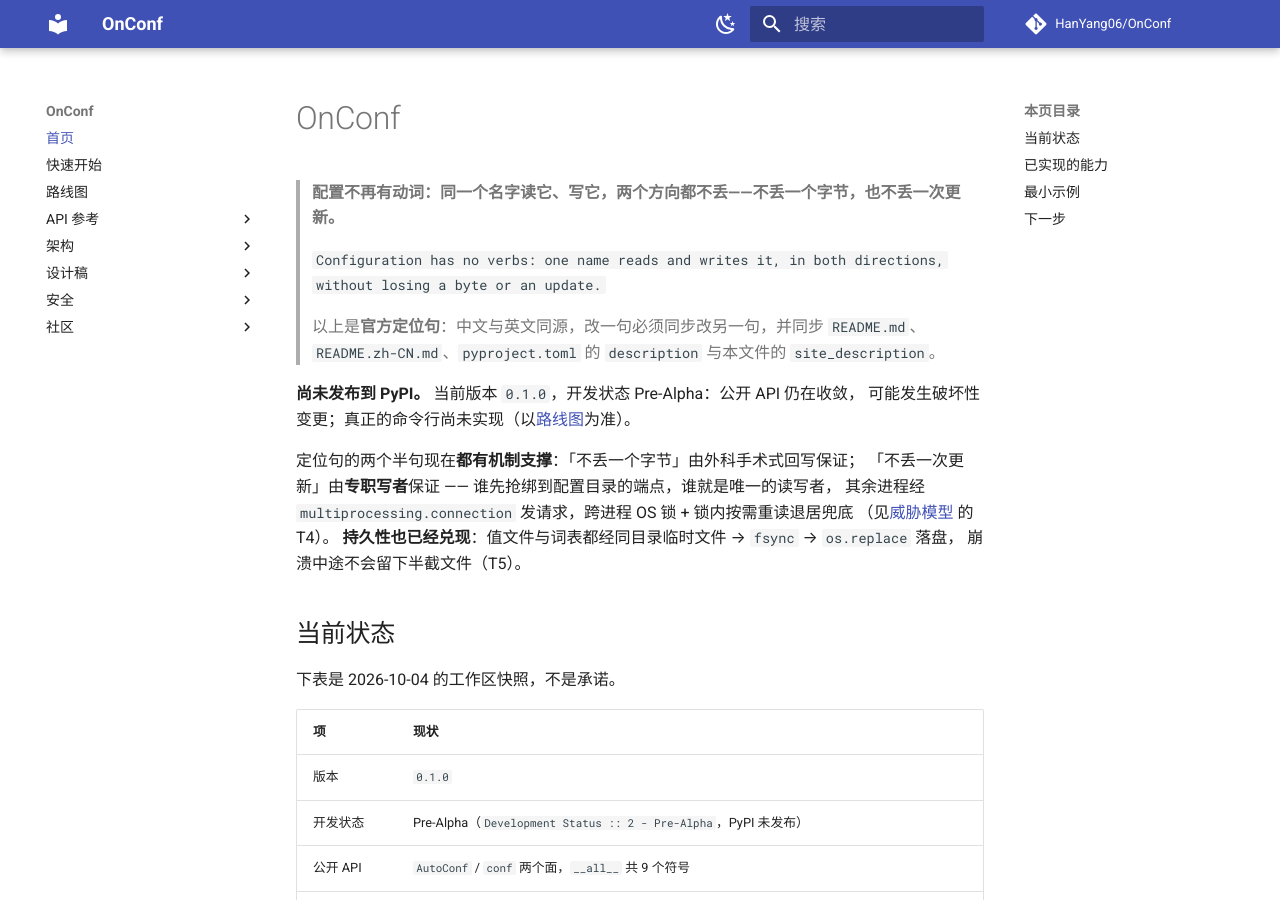
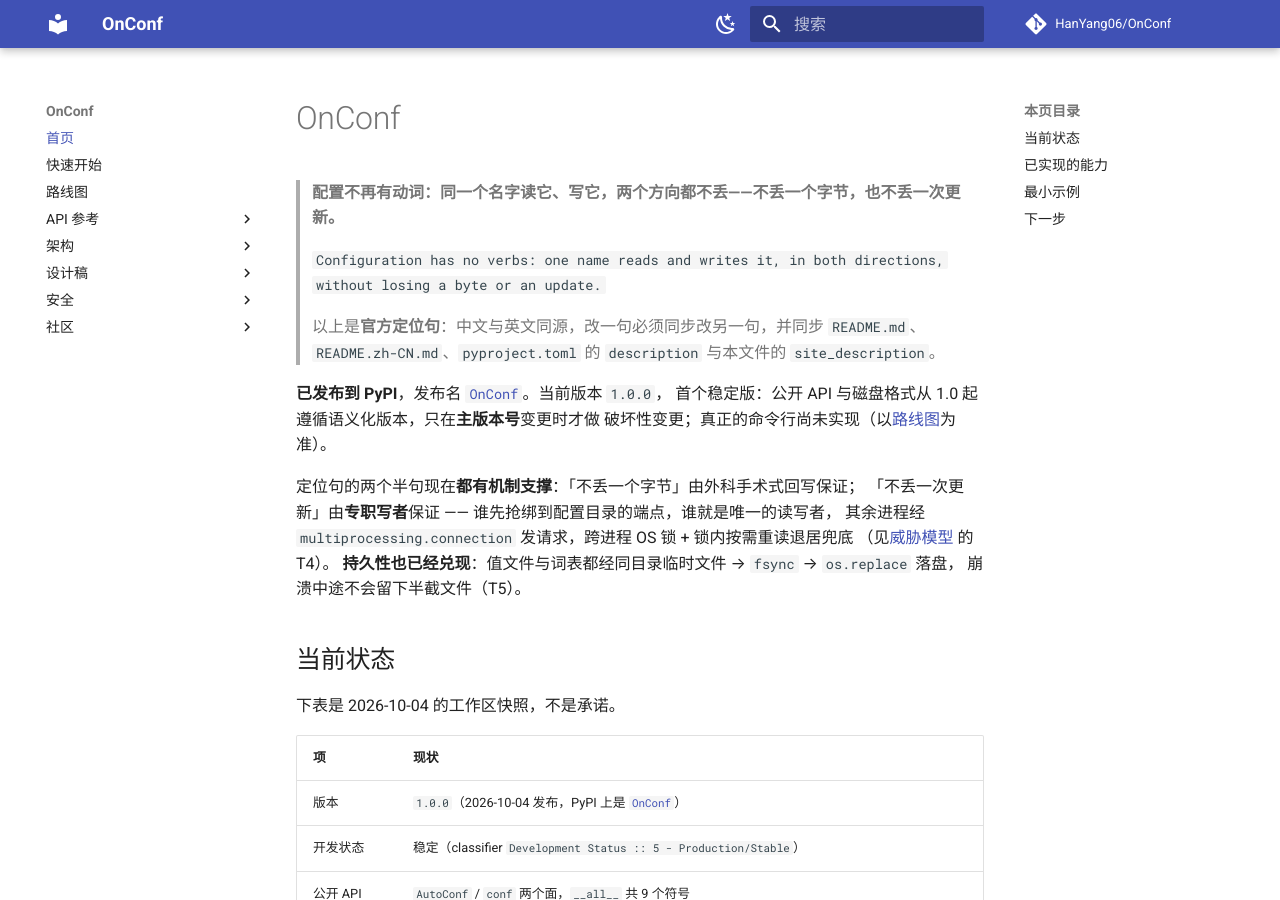
Before and after one commit to HanYang06/OnConf, an MkDocs documentation site: the page built from docs/index.md, in a window 1280 px wide and 900 px high. Built offline with MkDocs 1.6.1 and Material for MkDocs 9.7.7, drawn with Linux system fonts in a browser that asks for light colours; comment, search, counter and statistics services are not loaded.

Commit message:
docs: 文档从 0.1.0/Pre-Alpha 同步到 1.0.0
1.0.0 已打 tag 并发布到 PyPI（发布名 OnConf，2026-10-04），但各处的状态声明还停在
0.1.0/Pre-Alpha，其中「尚未发布到 PyPI」「只可评估、不要上生产」在发布后就是错的。

- README 两份 / SECURITY / docs/index / docs/getting-started：版本号、发布状态、
  警告语与支持版本线改到 1.0.0；Pre-Alpha 提示改为「1.0 起遵循语义化版本」
- CHANGELOG：把 [Unreleased] 收成 [1.0.0] - 2026-10-04，并修正对比链接 ——
  v0.1.0 从未打过 tag，原来的两条链接都指向不存在的 tag
- docs/roadmap：M5 与「文档与 M5 收口」更新为 1.0.0 已发布、只剩命令行缺口
- threat-model：适用范围改到 v1.0.0（修订记录里的 v0.1.0 是史实，保持不动）

```diff
--- a/docs/index.md
+++ b/docs/index.md
@@ -8,8 +8,9 @@
 > `README.md`、`README.zh-CN.md`、`pyproject.toml` 的 `description`
 > 与本文件的 `site_description`。
 
-**尚未发布到 PyPI。** 当前版本 `0.1.0`，开发状态 Pre-Alpha：公开 API 仍在收敛，
-可能发生破坏性变更；真正的命令行尚未实现（以[路线图](roadmap.md)为准）。
+**已发布到 PyPI**，发布名 [`OnConf`](https://pypi.org/project/OnConf/)。当前版本 `1.0.0`，
+首个稳定版：公开 API 与磁盘格式从 1.0 起遵循语义化版本，只在**主版本号**变更时才做
+破坏性变更；真正的命令行尚未实现（以[路线图](roadmap.md)为准）。
 
 定位句的两个半句现在**都有机制支撑**：「不丢一个字节」由外科手术式回写保证；
 「不丢一次更新」由**专职写者**保证 —— 谁先抢绑到配置目录的端点，谁就是唯一的读写者，
@@ -24,8 +25,8 @@
 
 | 项 | 现状 |
 |---|---|
-| 版本 | `0.1.0` |
-| 开发状态 | Pre-Alpha（`Development Status :: 2 - Pre-Alpha`，PyPI 未发布） |
+| 版本 | `1.0.0`（2026-10-04 发布，PyPI 上是 [`OnConf`](https://pypi.org/project/OnConf/)） |
+| 开发状态 | 稳定（classifier `Development Status :: 5 - Production/Stable`） |
 | 公开 API | `AutoConf` / `conf` 两个面，`__all__` 共 9 个符号 |
 | 值后端 | JSON、YAML、TOML、`.env`（字符串后端） |
 | 提交点 | 每次 `conf(key, value)` 当场对账并落盘；进程退出时 `atexit` 触发 `Engine.sync()` |
```
Also changed, not shown: CHANGELOG.md (+17 -2 lines), README.md (+14 -8 lines), README.zh-CN.md (+12 -5 lines), SECURITY.md (+6 -5 lines), docs/getting-started.md (+3 -6 lines), docs/roadmap.md (+2 -2 lines), docs/security/threat-model.md (+1 -1 lines).
